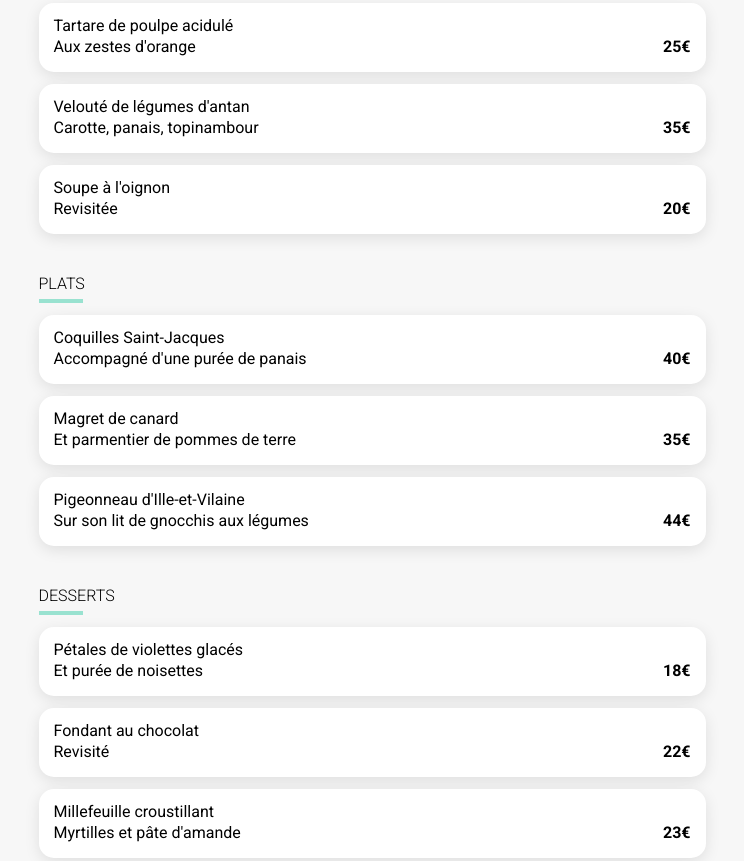
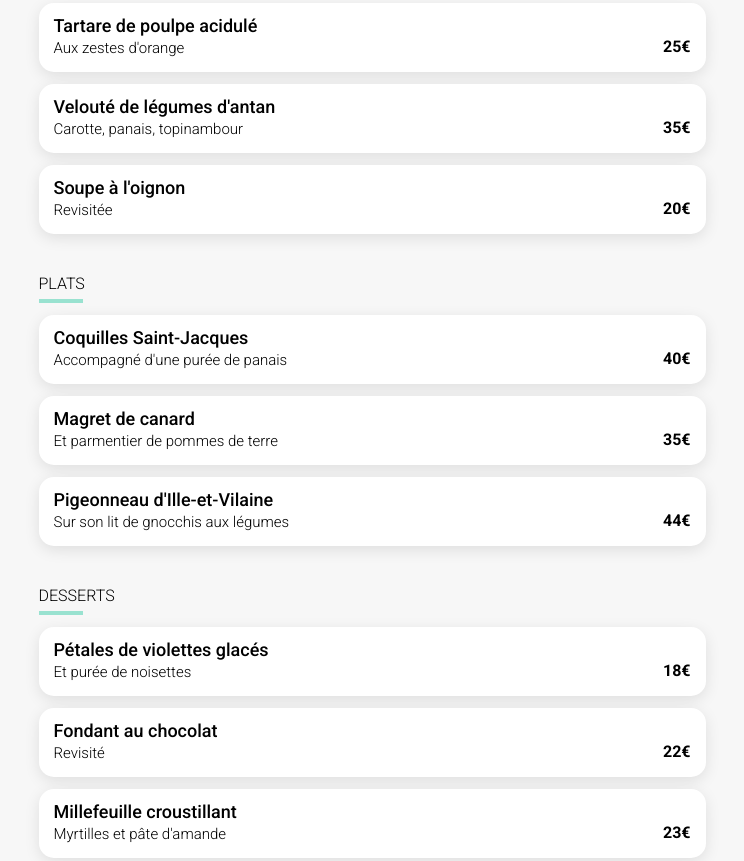
Before and after one commit to ManonAntigoneDauguet/Projet-3, a website: page restaurants/a_la_francaise.html in a window 1280 px wide. Shown: the part 641-1502 px from the top of the page, without its empty margins (268-1012 px from the left). Drawn offline with Linux system fonts and the light colour scheme; a web font is replaced by a local one.

Commit message:
fix: correction du font des plats dans les pages restaurants

```diff
--- a/restaurants/a_la_francaise.html
+++ b/restaurants/a_la_francaise.html
@@ -61,11 +61,11 @@
                 <div class="list_dish">
                     <div class="dish">
                         <div class="dish__txt">
-                            <span class="dish__name">
+                            <span class="dish__txt__name">
                                 Tartare de poulpe acidulé
                             </span>
                             <br>
-                            <span class="dish__description">
+                            <span class="dish__txt__description">
                                 Aux zestes d'orange
                             </span>
                         </div>
@@ -80,11 +80,11 @@
 
                     <div class="dish">
                         <div class="dish__txt">
-                            <span class="dish__name">
+                            <span class="dish__txt__name">
                                 Velouté de légumes d'antan
                             </span>
                             <br>
-                            <span class="dish__description">
+                            <span class="dish__txt__description">
                                 Carotte, panais, topinambour
                             </span>
                         </div>
@@ -99,11 +99,11 @@
 
                     <div class="dish">
                         <div class="dish__txt">
-                            <span class="dish__name">
+                            <span class="dish__txt__name">
                                 Soupe à l'oignon
                             </span>
                             <br>
-                            <span class="dish__description">
+                            <span class="dish__txt__description">
                                 Revisitée
                             </span>
                         </div>
@@ -126,11 +126,11 @@
                 <div class="list_dish">
                     <div class="dish">
                         <div class="dish__txt">
-                            <span class="dish__name">
+                            <span class="dish__txt__name">
                                 Coquilles Saint-Jacques
                             </span>
                             <br>
-                            <span class="dish__description">
+                            <span class="dish__txt__description">
                                 Accompagné d'une purée de panais
                             </span>
                         </div>
@@ -145,11 +145,11 @@
 
                     <div class="dish">
                         <div class="dish__txt">
-                            <span class="dish__name">
+                            <span class="dish__txt__name">
                                 Magret de canard
                             </span>
                             <br>
-                            <span class="dish__description">
+                            <span class="dish__txt__description">
                                 Et parmentier de pommes de terre
                             </span>
                         </div>
@@ -164,11 +164,11 @@
 
                     <div class="dish">
                         <div class="dish__txt">
-                            <span class="dish__name">
+                            <span class="dish__txt__name">
                                 Pigeonneau d'Ille-et-Vilaine
                             </span>
                             <br>
-                            <span class="dish__description">
+                            <span class="dish__txt__description">
                                 Sur son lit de gnocchis aux légumes
                             </span>
                         </div>
@@ -191,11 +191,11 @@
                 <div class="list_dish">
                     <div class="dish">
                         <div class="dish__txt">
-                            <span class="dish__name">
+                            <span class="dish__txt__name">
                                 Pétales de violettes glacés
                             </span>
                             <br>
-                            <span class="dish__description">
+                            <span class="dish__txt__description">
                                 Et purée de noisettes
                             </span>
                         </div>
@@ -210,11 +210,11 @@
 
                     <div class="dish">
                         <div class="dish__txt">
-                            <span class="dish__name">
+                            <span class="dish__txt__name">
                                 Fondant au chocolat
                             </span>
                             <br>
-                            <span class="dish__description">
+                            <span class="dish__txt__description">
                                 Revisité
                             </span>
                         </div>
@@ -229,11 +229,11 @@
 
                     <div class="dish">
                         <div class="dish__txt">
-                            <span class="dish__name">
+                            <span class="dish__txt__name">
                                 Millefeuille croustillant
                             </span>
                             <br>
-                            <span class="dish__description">
+                            <span class="dish__txt__description">
                                 Myrtilles et pâte d'amande
                             </span>
                         </div>
```
Also changed, not shown: restaurants/la_note_enchantee.html (+4 -4 lines), restaurants/la_palette_du_gout.html (+18 -18 lines), restaurants/le_delice_des_sens.html (+18 -18 lines).
